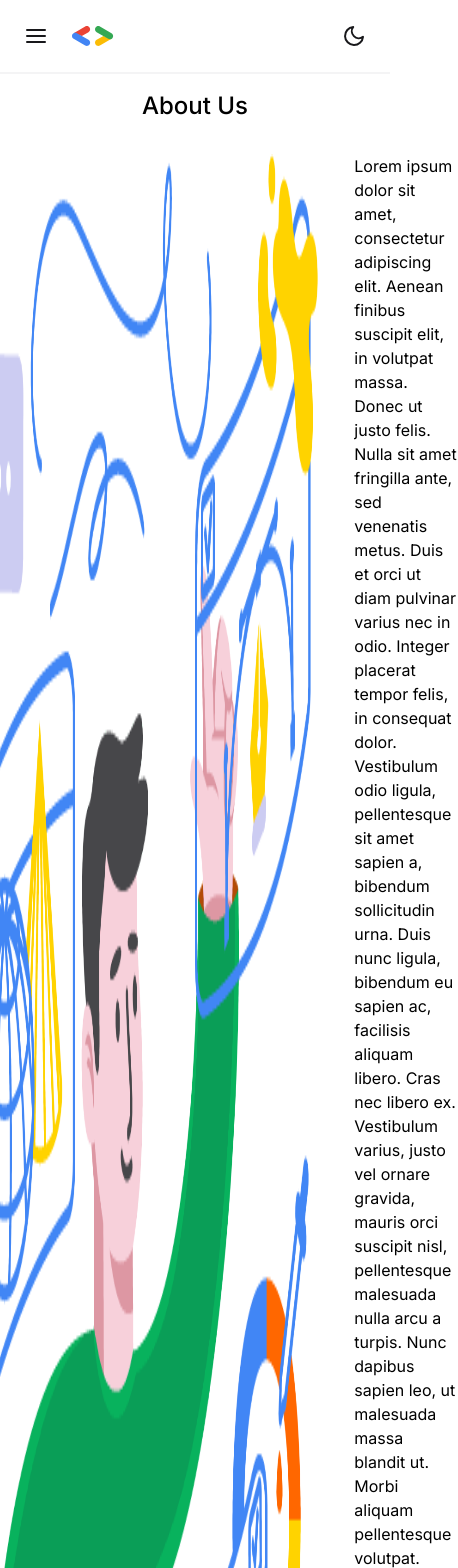
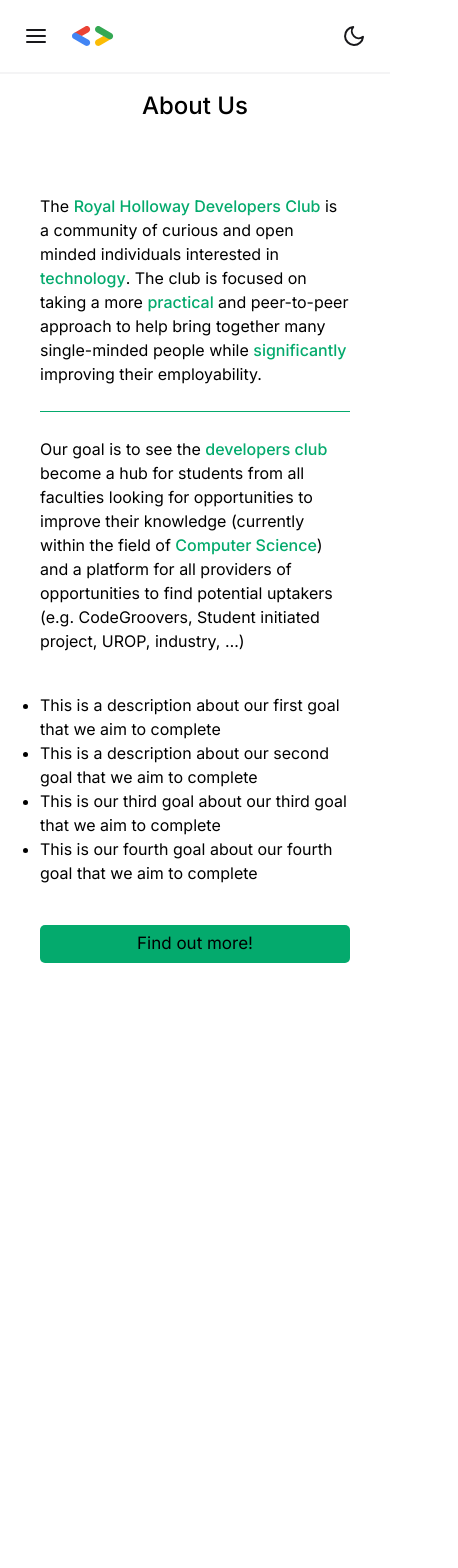
Before and after one commit to rhul-dev/dsc-website, a Next.js app: page /about in a window 390 px wide. Shown: the top 1568 px of the page, 458 px wide, since content can reach past the window. After the commit the page ends 963 px from the top, so only its background shows below. Built offline with nearby package versions, Linux system fonts and the light colour scheme.

Commit message:
feat: added mobile and tablet responsive

```diff
--- a/src/pages/about.tsx
+++ b/src/pages/about.tsx
@@ -5,15 +5,25 @@
 
 const About: FC = () => {
   return (
-    <>
+    <div className='container mx-auto px-10'>
       <div className="flex justify-center">
       <h1 className='mb-8 font-medium text-2xl'>About Us</h1>
       </div>
-      <div className='flex justify-center gap-8 mb-10'>
-        <Image src={AboutImage} alt='AboutImage' width={480} height={250}/>
-        <p className='w-2/5'>Lorem ipsum dolor sit amet, consectetur adipiscing elit. Aenean finibus suscipit elit, in volutpat massa. Donec ut justo felis. Nulla sit amet fringilla ante, sed venenatis metus. Duis et orci ut diam pulvinar varius nec in odio. Integer placerat tempor felis, in consequat dolor. Vestibulum odio ligula, pellentesque sit amet sapien a, bibendum sollicitudin urna. Duis nunc ligula, bibendum eu sapien ac, facilisis aliquam libero. Cras nec libero ex. Vestibulum varius, justo vel ornare gravida, mauris orci suscipit nisl, pellentesque malesuada nulla arcu a turpis. Nunc dapibus sapien leo, ut malesuada massa blandit ut. Morbi aliquam pellentesque volutpat. Pellentesque eu enim lacinia, tempor tellus sit amet, ultricies dui. Nam eget massa nec neque consequat ullamcorper ut nec arcu. Vivamus eu tortor tempor, imperdiet magna et, eleifend erat. Morbi at eros vitae ex scelerisque finibus.
-        Phasellus consectetur scelerisque augue non ornare. Suspendisse tempus eros urna. Maecenas sollicitudin sapien eu elit condimentum sollicitudin. Donec sodales maximus arcu quis ultrices. Mauris vel ipsum in sem mattis semper ac sit amet massa. Donec vitae metus viverra, efficitur sem finibus, accumsan lectus. Donec at lacinia elit. Pellentesque nisl mi, aliquet sed turpis quis, ullamcorper dictum nulla. Suspendisse at iaculis est. Etiam hendrerit aliquam massa.
-        </p>
+      <div className='flex justify-center gap-8 mb-10 about-wrap'>
+        <Image className='about-img' src={AboutImage} alt='AboutImage' />
+        <div className='w-2/5 about-text'>
+          <p className='mt-10 about-desc'>The <span className='about-highlight'>Royal Holloway Developers Club</span> is a community of curious and open minded
+           individuals interested in <span className='about-highlight'>technology</span>. The club is focused on taking a more  <span className='about-highlight'>practical </span>
+          and peer-to-peer approach to help bring together many single-minded people while  <span className='about-highlight'>significantly </span>
+          improving their employability.
+          </p>
+          <hr className='about-divider'></hr>
+          <p className='about-desc'>
+          Our goal is to see the <span className='about-highlight'>developers club</span> become a hub for students from all faculties looking for opportunities to improve their knowledge
+          (currently within the field of <span className='about-highlight'>Computer Science</span>) and a platform for all providers of opportunities to find potential uptakers (e.g.
+          CodeGroovers, Student initiated project, UROP, industry, …)
+          </p>
+        </div>
       </div>
       <div className='flex justify-center mb-10'>
         <ul className='list-disc'>
@@ -24,9 +34,12 @@
         </ul>
       </div>
       <div className='flex justify-center'>
-        <button className='button-primary'>Find out more!</button>
+        <a href='https://docs.google.com/document/d/1KB7sEKcovUKxBzmjd9j5qXQy-MU1Q9e-Zv6xq4rLs_I/edit'
+           className='button-primary'
+           target="_blank"
+           >Find out more!</a>
       </div>
-    </>
+    </div>
   );
 };
 
--- a/src/styles/globals.css
+++ b/src/styles/globals.css
@@ -8,6 +8,8 @@
     border-radius: 5px;
     font-size: 17px;
     padding: 6px 18px;
+    width: 200px;
+    text-align: center;
 }
 
 .button-primary:hover{
@@ -30,4 +32,44 @@
       -webkit-transform: translateY(-7px);
       transform: translateY(-7px);
     }
-  }
+}
+
+.about-img{
+    max-width: 450px;
+    max-height: 450px;
+}
+
+.about-highlight{
+    font-weight: 500;
+    color: #04AA6D;
+}
+
+.about-divider{
+    border-color: #04AA6D;
+    margin: 25px 0;
+}
+
+@media screen and (max-width: 1024px) {
+    .about-img{
+        display: none;
+    }
+
+    .about-text{
+        width: 70% !important;
+    }
+}
+
+@media screen and (max-width: 600px) {
+    .about-desc,
+    .about-text{
+        width: unset !important;
+    }
+
+    .button-primary{
+        width: 100%;
+    }
+
+    .about-header{
+        margin-bottom: 0;
+    }
+}
```
